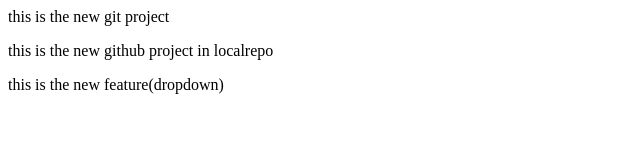
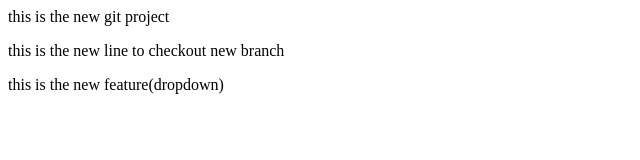
Before and after one commit to rashika1404/localrepo, a plain HTML site: page index.html in a window 1280 px wide. Shown: the full height of the page, 0-640 px from the left. Drawn offline with Linux system fonts and the light colour scheme.

```diff
--- a/index.html
+++ b/index.html
@@ -1,3 +1,3 @@
 <p>this is the new git project</p>
-<p>this is the new github project in localrepo</p>
+<p>this is the new line to checkout new branch</p>
 <p>this is the new feature(dropdown)</p>
```
